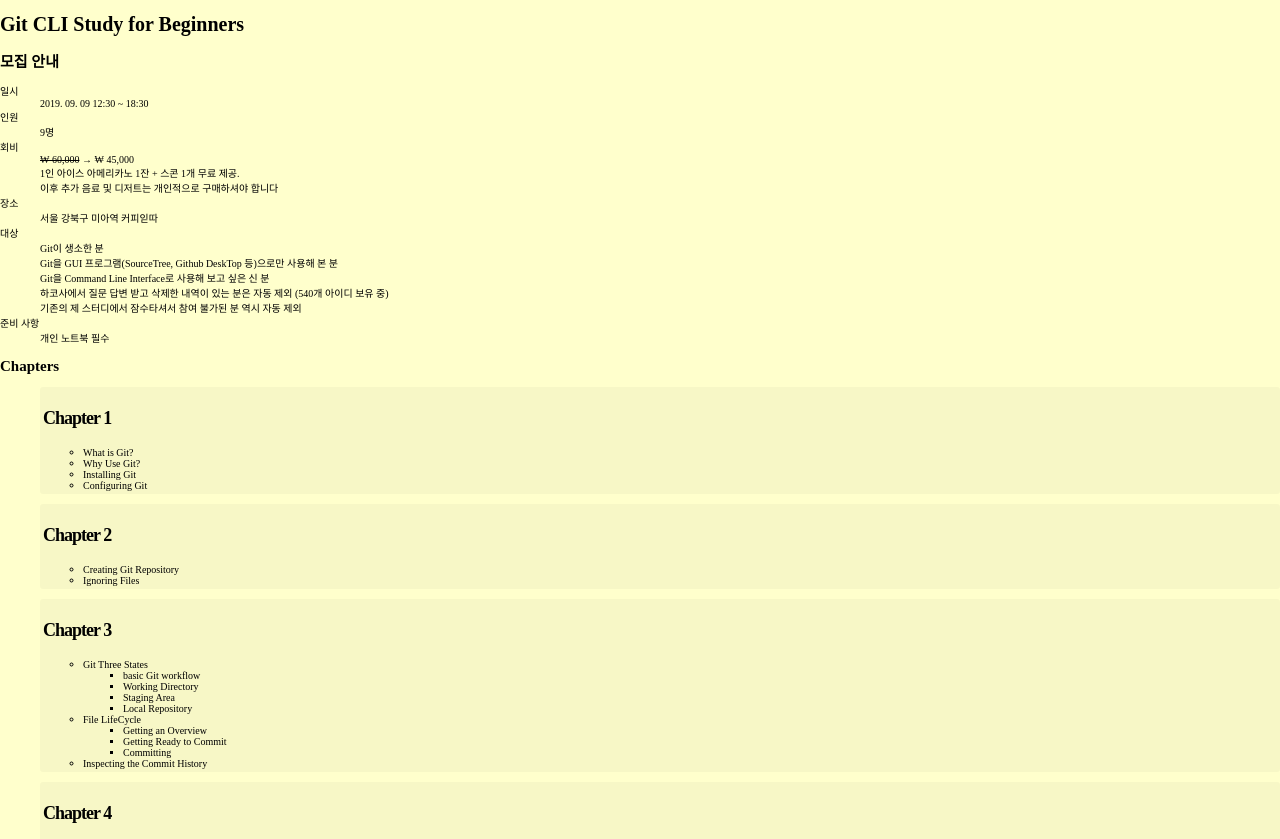
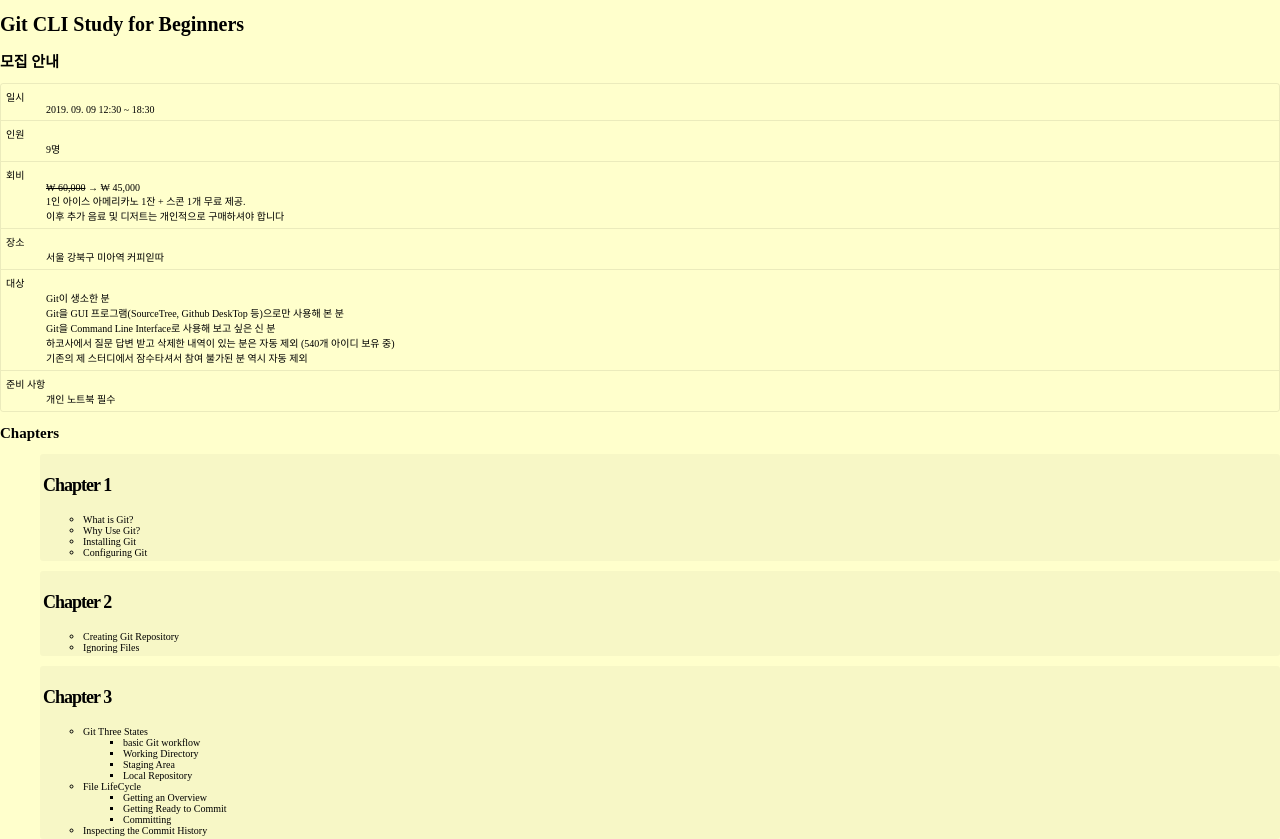
Before and after one commit to mulder21c-git-lecture/Arrival, a website: page source/html/index.html in a window 1280 px wide. Shown: the top 839 px of the page. Drawn offline with Linux system fonts and the light colour scheme.

Commit message:
dl style

```diff
--- a/source/css/index.css
+++ b/source/css/index.css
@@ -25,3 +25,17 @@ body{
   font-weight: 700;
   letter-spacing: -1px;
 }
+
+.study_info{
+
+  border: 1px solid rgba(0, 0, 0, 0.08);
+  border-radius: 3px;
+}
+
+.info_wrap {
+  padding: 5px;
+
+}
+.info_wrap + .info_wrap{
+  border-top: 1px solid rgba(0, 0, 0, 0.08);
+}
--- a/source/html/index.html
+++ b/source/html/index.html
@@ -11,26 +11,26 @@
 
     <section>
       <h2>모집 안내</h2>
-      <dl>
-        <div>
+      <dl class="study_info">
+        <div class="info_wrap">
           <dt>일시</dt>
           <dd>2019. 09. 09 12:30 ~ 18:30</dd>
         </div>
-        <div>
+        <div class="info_wrap">
           <dt>인원</dt>
           <dd>9명</dd>
         </div>
-        <div>
+        <div class="info_wrap">
           <dt>회비</dt>
           <dd><s>₩ 60,000</s> → ₩ 45,000</dd>
           <dd>1인 아이스 아메리카노 1잔 + 스콘 1개 무료 제공. <br>
           이후 추가 음료 및 디저트는 개인적으로 구매하셔야 합니다</dd>
         </div>
-        <div>
+        <div class="info_wrap">
           <dt>장소</dt>
           <dd>서울 강북구 미아역 커피읻따</dd>
         </div>
-        <div>
+        <div class="info_wrap">
           <dt>대상</dt>
           <dd>Git이 생소한 분</dd>
           <dd>Git을 GUI 프로그램(SourceTree, Github DeskTop 등)으로만 사용해 본 분</dd>
@@ -38,7 +38,7 @@
           <dd>하코사에서 질문 답변 받고 삭제한 내역이 있는 분은 자동 제외 (540개 아이디 보유 중)</dd>
           <dd>기존의 제 스터디에서 잠수타셔서 참여 불가된 분 역시 자동 제외</dd>
         </div>
-        <div>
+        <div class="info_wrap">
           <dt>준비 사항</dt>
           <dd>개인 노트북 필수</dd>
         </div>
```
